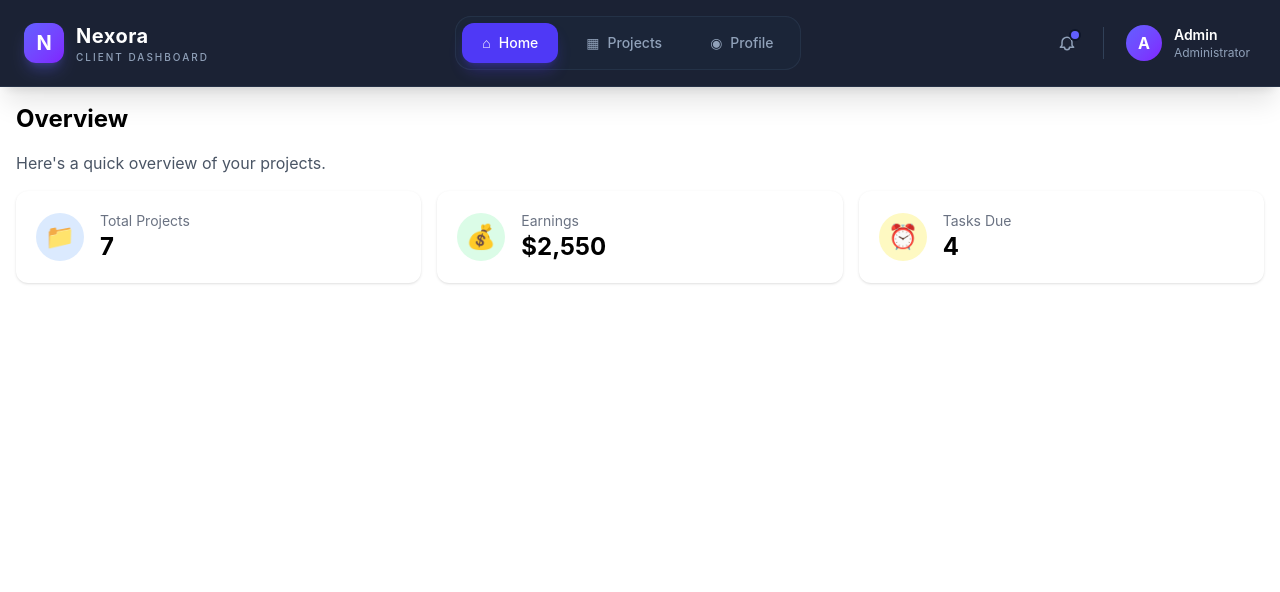
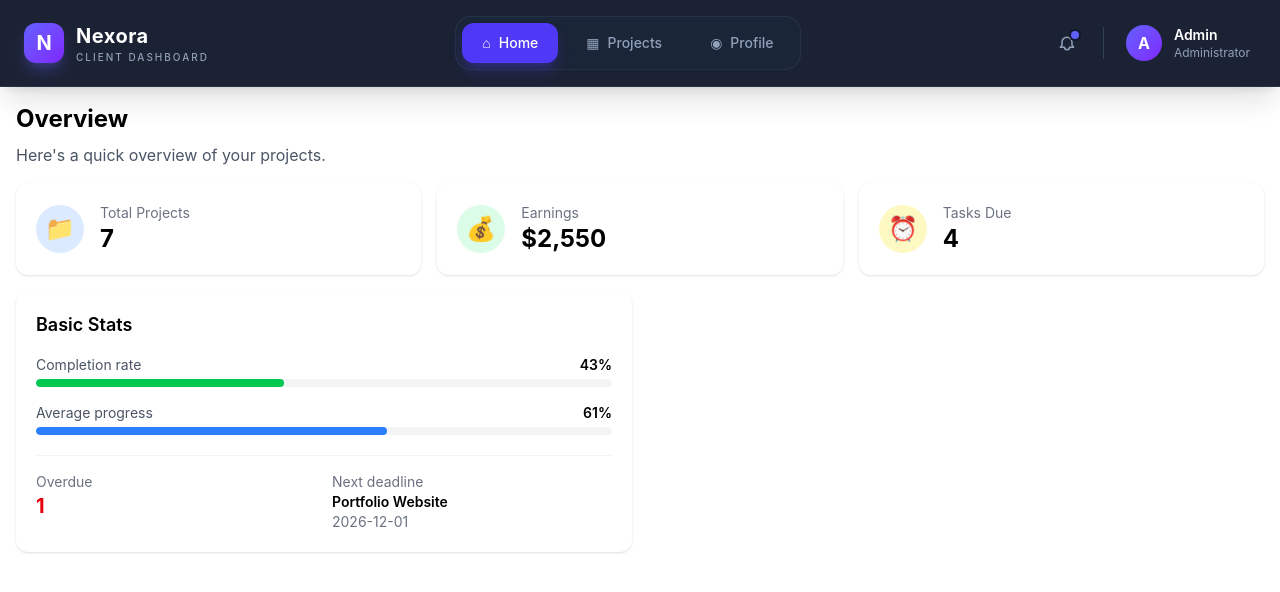
Before and after one commit to Amir-017/task1_Elevvo, a React (Vite) app: page / in a window 1280 px wide. Shown: the top 592 px of the page. Built offline with nearby package versions, Linux system fonts and the light colour scheme.

Commit message:
refactor Dashboard component to enhance statistics display and improve layout and add Basic stats

```diff
--- a/src/Pages/Dashboard.jsx
+++ b/src/Pages/Dashboard.jsx
@@ -1,6 +1,4 @@
-import { useProducts } from "../Store/products"
-
-
+import { useProducts } from "../Store/products";
 
 function Card({ title, value, icon, color }) {
   return (
@@ -16,28 +14,81 @@ function Card({ title, value, icon, color }) {
   );
 }
 
+function StatBar({ label, value, color }) {
+  return (
+    <div>
+      <div className="flex justify-between text-sm mb-1">
+        <span className="text-gray-600">{label}</span>
+        <span className="font-semibold">{value}%</span>
+      </div>
+      <div className="h-2 bg-gray-100 rounded-full overflow-hidden">
+        <div className={`h-full rounded-full ${color}`} style={{ width: `${value}%` }} />
+      </div>
+    </div>
+  );
+}
 
+function BasicStats({ products }) {
+  const total = products.length;
+  if (!total) return null;
+
+  const completed = products.filter((p) => p.status === "Completed").length;
+  const overdue = products.filter((p) => p.status === "Overdue").length;
+
+  const completionRate = Math.round((completed / total) * 100);
+  const avgProgress = Math.round(products.reduce((s, p) => s + p.progress, 0) / total);
+
+  const next = products
+    .filter((p) => p.status !== "Completed" && new Date(p.deadline) >= new Date())
+    .sort((a, b) => new Date(a.deadline) - new Date(b.deadline))[0];
+
+  return (
+    <div className="bg-white rounded-xl shadow p-5">
+      <h2 className="text-lg font-semibold mb-4">Basic Stats</h2>
+
+      <div className="space-y-4">
+        <StatBar label="Completion rate" value={completionRate} color="bg-green-500" />
+        <StatBar label="Average progress" value={avgProgress} color="bg-blue-500" />
+      </div>
+
+      <div className="grid grid-cols-2 gap-4 mt-5 pt-4 border-t border-gray-100 text-sm">
+        <div>
+          <p className="text-gray-500">Overdue</p>
+          <p className="text-xl font-bold text-red-600">{overdue}</p>
+        </div>
+        <div>
+          <p className="text-gray-500">Next deadline</p>
+          <p className="font-semibold">{next ? next.name : "None"}</p>
+          {next && <p className="text-gray-500">{next.deadline}</p>}
+        </div>
+      </div>
+    </div>
+  );
+}
 
 export const Dashboard = () => {
-    const products = useProducts((state) => state.products)
-    console.log(products)
-   const totalProjects = products.length;
+  const products = useProducts((state) => state.products);
 
+  const totalProjects = products.length;
   const earnings = products
     .filter((p) => p.status === "Completed")
     .reduce((sum, p) => sum + p.budget, 0);
-
   const tasksDue = products.filter((p) => p.status !== "Completed").length;
 
   return (
     <div className="p-4">
-      <h1 className="text-2xl font-bold mb-4">Overview</h1>
+      <h1 className="text-2xl font-bold mb-2">Overview</h1>
       <p className="text-gray-600 mb-4">Here's a quick overview of your projects.</p>
+
       <div className="grid grid-cols-1 sm:grid-cols-3 gap-4">
         <Card title="Total Projects" value={totalProjects} icon="📁" color="bg-blue-100" />
         <Card title="Earnings" value={`$${earnings.toLocaleString()}`} icon="💰" color="bg-green-100" />
         <Card title="Tasks Due" value={tasksDue} icon="⏰" color="bg-yellow-100" />
       </div>
+
+      <div className="grid grid-cols-1 lg:grid-cols-2 gap-4 mt-4">
+        <BasicStats products={products} />
+      </div>
     </div>
   );
-}
+};
```
